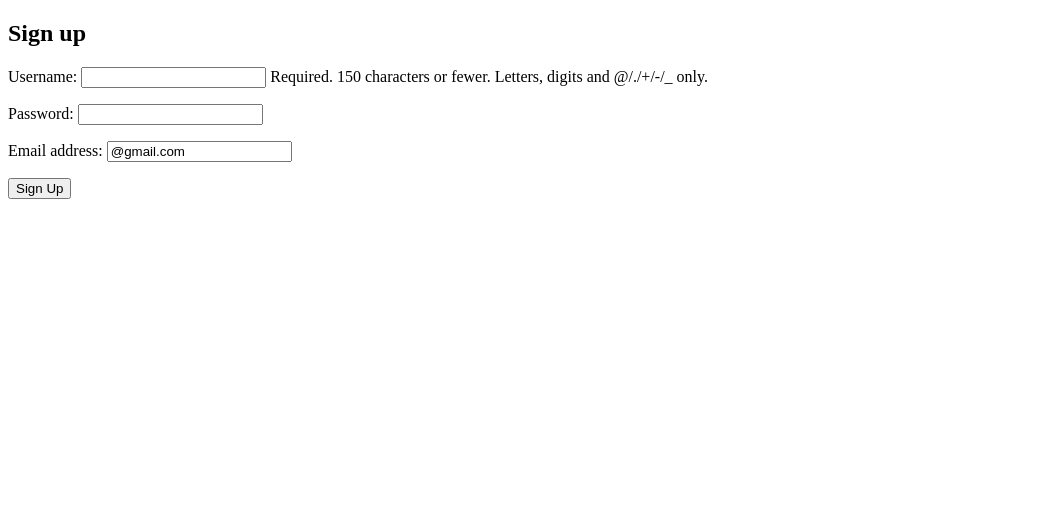
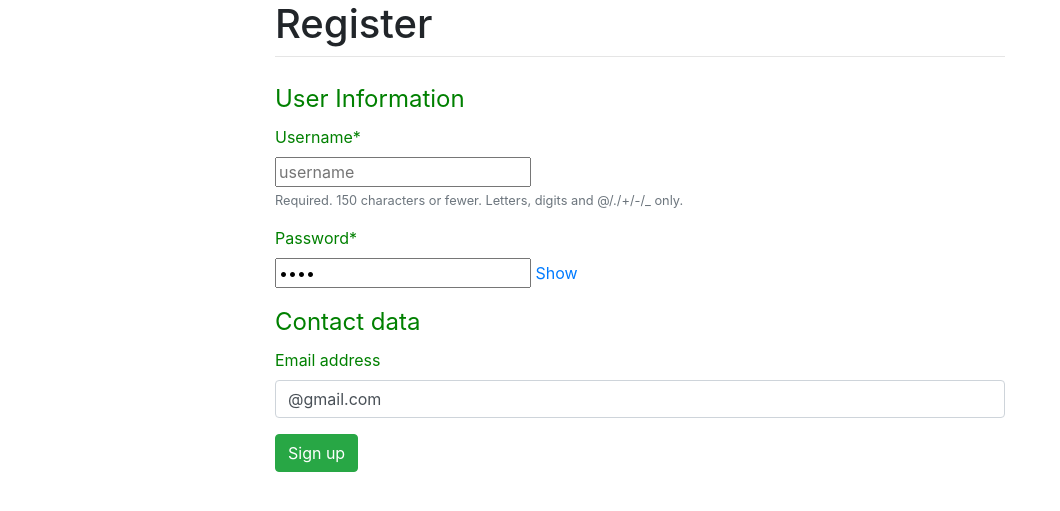
Before and after one commit to tdean1991/django_forms_demo, a Django app: page /coffeeshop/signup/ in a window 1280 px wide. Shown: the top 511 px of the page, without its empty margins (0-1060 px from the left). Run offline with Django 3.2, Linux system fonts and the light colour scheme; some libraries are stand-ins or nearby versions.

Commit message:
Finish unit 6 - added ajax call

```diff
--- a/coffeeshop/coffeeshop/forms.py
+++ b/coffeeshop/coffeeshop/forms.py
@@ -3,7 +3,11 @@ from django.contrib.auth.hashers import make_password
 from django.contrib.auth.models import User
 from django.utils.translation import gettext as _
 
+from crispy_forms.helper import FormHelper
+from crispy_forms.layout import Layout, Submit, Fieldset
+
 from . import models
+from .widgets import PlaceholderInput, ShowHidePasswordWidget
 
 class NameForm(forms.Form):
     name = forms.CharField(label='Your Name', max_length=100)
@@ -14,6 +18,18 @@ class NameForm(forms.Form):
 
 
 class Signup(forms.ModelForm):
+
+    def __init__(self, *args, **kwargs):
+        super().__init__(*args, **kwargs)
+        self.helper = FormHelper()
+        self.helper.form_id = 'id-userForm'
+        self.helper.form_method = 'post'
+        self.helper.form_action = 'signup'
+        self.helper.add_input(Submit('submit', 'Sign up', css_class='btn-success'))
+
+        self.helper.layout = Layout(Fieldset('User Information', 'username', 'password', style='color:green;'),
+            Fieldset('Contact data', 'email', style='color: green;'))
+
     class Meta:
         model = User
         fields = ['username', 'password', 'email']
@@ -21,6 +37,11 @@ class Signup(forms.ModelForm):
             'username':{
                 'unique': _('Please enter another username, This one is taken'),
             }
+        }
+
+        widgets = {
+            'username': PlaceholderInput, #forms.TextInput(attrs={'placeholder':'Username'}),
+            'password': ShowHidePasswordWidget,
         }
 
     def save(self, commit=True, *args, **kwargs):
@@ -34,6 +55,22 @@ class Signup(forms.ModelForm):
 
 
 class UserDetailsForm(forms.ModelForm):
+
+    def __init__(self, *args, **kwargs):
+        super().__init__(*args, **kwargs)
+        self.helper = FormHelper()
+        self.helper.form_id = 'id-userDetailsForm'
+        self.helper.form_method = 'post'
+        self.helper.form_action = 'signup'
+        self.helper.add_input(Submit('submit', 'Sign Up', css_class='btn-success'))
+
+        self.helper.layout = Layout(
+            Fieldset('Name', 'username', 'first_name', 'last_name', style='color:grey;'),
+            Fieldset('Contact data', 'email', 'phone', style='color:grey;'),
+            Fieldset("Address details", 'address', 'zip_code', style='color:grey;')
+
+        )
+
     class Meta:
         model = models.UserDetails
         fields = ['first_name', 'last_name', 'username', 'email', 'phone', 'address', 'zip_code']
@@ -43,6 +80,10 @@ class UserDetailsForm(forms.ModelForm):
             }
         }
 
+        widgets = {
+            'address': forms.Textarea(attrs={'class': 'form-control'}),
+        }
+
 """     def clean_zip_code(self):
         zip_code = self.cleaned_data.get('zip_code')
         if len(zip_code) not in (5,10):
--- /dev/null
+++ b/coffeeshop/coffeeshop/templates/coffeeshop/base.html
@@ -0,0 +1,23 @@
+<!DOCTYPE html>
+<html lang="en">
+<head>
+    <meta charset="UTF-8">
+    <meta name="viewport" content="width=device-width, initial-scale=1.0">
+    <title>{% block title %}{% endblock %}</title>
+    <link rel="stylesheet" href="https://maxcdn.bootstrapcdn.com/bootstrap/4.0.0/css/bootstrap.min.css" integrity="sha384-Gn5384xqQ1aoWXA+058RXPxPg6fy4IWvTNh0E263XmFcJlSAwiGgFAW/dAiS6JXm" crossorigin="anonymous">
+</head>
+<body>
+    <div class="container">
+        <div class="row justify-content-center">
+            <div class="col-8">
+                <h1 class="m1-1">Register</h1>
+                <hr class="mt-0 mb-4" />
+                    {% block content %}
+                    {% endblock %}
+            </div>
+        </div>
+    </div>
+         <script src="https://ajax.googleapis.com/ajax/libs/jquery/3.5.1/jquery.min.js"></script>
+         {% block javascript %}{% endblock %}
+</body>
+</html>
--- a/coffeeshop/coffeeshop/templates/coffeeshop/signup.html
+++ b/coffeeshop/coffeeshop/templates/coffeeshop/signup.html
@@ -1,16 +1,42 @@
-<!DOCTYPE html>
-<html lang="en">
-<head>
-    <meta charset="UTF-8">
-    <meta name="viewport" content="width=device-width, initial-scale=1.0">
-    <title>CoffeeShop Signup</title>
-</head>
-<body>
-    <h2>Sign up</h2>
-    <form method="post">
-        {% csrf_token %}
-            {{ form.as_p }}
-        <button type="submit">Sign Up</button>
-    </form>
-</body>
-</html>
+{% extends 'coffeeshop/base.html' %}
+{% load crispy_forms_tags %}
+{% block title %}
+    Register
+{% endblock %}
+
+{% block content %}
+{% crispy form %}
+{% endblock %}
+
+{% block javascript %}
+    <script src="https://cdn.jsdelivr.net/npm/js-cookie@rc/dist/js.cookie.min.js"></script>
+    <script>
+        const csrftoken = Cookies.get('csrftoken');
+        let inp = $("input[name='username']");
+            //alert(inp.prop('name') + ' ' + inp.prop('type'))
+            inp.change(function() {
+            let username = $(this).val();
+            $.ajaxSetup({
+                beforeSend: function(xhr, settings) {
+                    if (!(/^http:.*/.test(settings.url) || /^https:.*/.test(settings.url))){
+                        // Only send the url to relative URLS i.e. locally.
+                        xhr.setRequestHeader("X-CSRFToken", csrftoken);
+                    }
+                }
+            });
+            $.ajax({
+                type: "POST",
+                url: '{% url "validate_username" %}',
+                data: {
+                    'username':username,
+                },
+                dataType: 'json',
+                success: function(data) {
+                    if (data.is_taken) {
+                        alert("This user is already taken. Please choose another.");
+                    }
+                }
+            });
+        })
+    </script>
+{% endblock %}
--- /dev/null
+++ b/coffeeshop/coffeeshop/templates/coffeeshop/widgets/placeholder.html
@@ -0,0 +1,7 @@
+<input type="{{ widget.type }}"
+       name="{{ widget.name }}"
+       placeholder="{{ widget.name }}"
+       {% if widget.value != None %}
+            value="{{ widget.value }}"
+        {% endif %}
+/>
--- a/coffeeshop/coffeeshop/urls.py
+++ b/coffeeshop/coffeeshop/urls.py
@@ -24,4 +24,5 @@ urlpatterns = [
     path('coffeeshop/thanks/',views.thanks, name='thanks'),
     path('coffeeshop/order/', views.place_order, name='order'),
     path('coffeeshop/details/', views.details, name='details'),
+    path('ajax/validate_username/', views.validate_username, name='validate_username'),
 ]
--- a/coffeeshop/coffeeshop/views.py
+++ b/coffeeshop/coffeeshop/views.py
@@ -1,5 +1,5 @@
 from django.template import loader
-from django.http import HttpRequest, HttpResponse, HttpResponseRedirect
+from django.http import HttpRequest, HttpResponse, HttpResponseRedirect, JsonResponse
 from django.shortcuts import render, redirect
 from django.forms import modelformset_factory, inlineformset_factory
 from django.contrib.auth import login, get_user_model
@@ -50,7 +50,7 @@ def signup(request:HttpRequest) -> HttpResponse:
         if form.is_valid():
             user = form.save()
             login(request,user)
-            return redirect('order')
+            return redirect('details')
     else:
         form = forms.Signup(initial={'email':'@gmail.com'})
 
@@ -87,3 +87,10 @@ def place_order(request:HttpRequest) -> HttpResponse:
             instance=user)
 
         return render(request, 'coffeeshop/order.html', {'formset': order_formset})
+
+def validate_username(request):
+    username = request.POST.get('username', None)
+    data = {
+        'is_taken': User.objects.filter(username__iexact=username).exists()
+    }
+    return JsonResponse(data)
--- /dev/null
+++ b/coffeeshop/coffeeshop/widgets.py
@@ -0,0 +1,39 @@
+from django import forms
+from django.forms.utils import flatatt
+from django.utils.html import mark_safe
+
+class PlaceholderInput(forms.widgets.Input):
+    input_type = 'text'
+    template_name = 'coffeeshop/widgets/placeholder.html'
+
+    def get_context(self, name, value, attrs):
+        context = super().get_context(name, value, attrs)
+        context['widget']['attrs']['maxlength'] = 30
+        return context
+
+class ShowHidePasswordWidget(forms.PasswordInput):
+    class Media:
+        js = ('script.js',)
+
+
+    def render(self, name, value, attrs=None, **kwargs):
+        final_attrs = self.build_attrs(attrs)
+        output = self.get_template(final_attrs, value)
+        return mark_safe(output)
+
+
+    def get_template(self, attrs, value):
+        flat_attrs = flatatt(attrs)
+        return (
+            '''
+                <input %(attrs)s name="password" type="password" value="%(value)s" />
+                <span id="__action__%(id)s__show_button">
+                    <a href="javascript:show_pwd()">Show</a></span>
+                <span id="__action__%(id)s__hide_button" style="display:none;">
+                    <a href="javascript:hide_pwd()">Hide</a></span>
+
+            ''') % {
+                'attrs':flat_attrs,
+                'id':attrs['id'],
+                'value': value,
+            }
```
Also changed, not shown: coffeeshop/coffeeshop/settings.py (+7 -1 lines).
